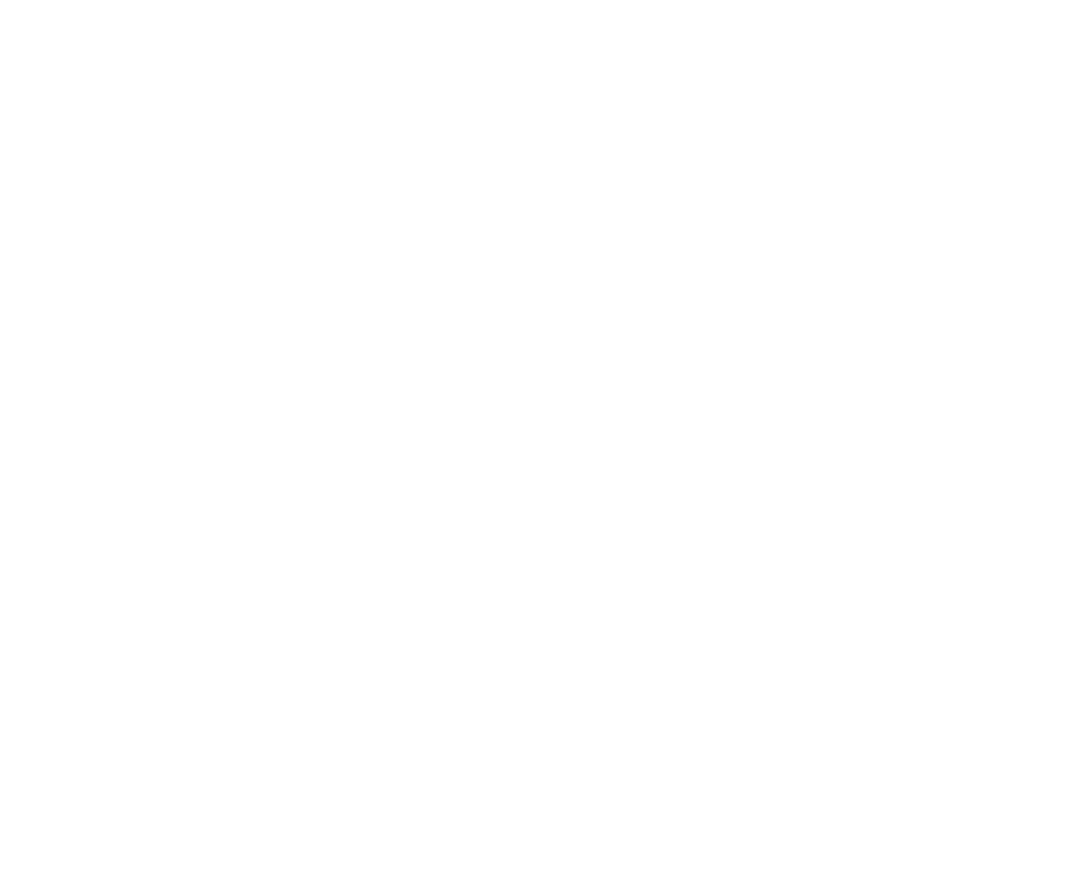
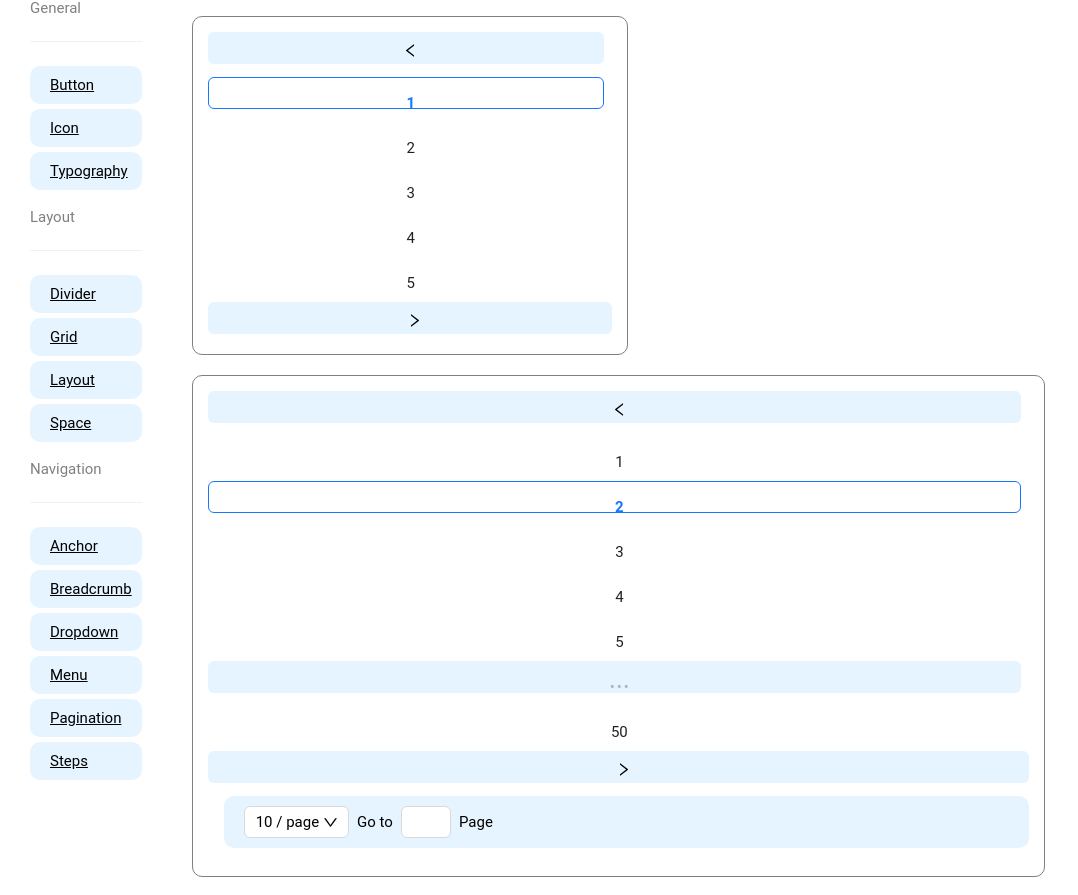
Before and after one commit to Pallab6Sense/AntD-Components, a Next.js app: page /pagination in a window 1280 px wide. Shown: the part 34-929 px from the top of the page, without its empty margins (0-1078 px from the left). Before the commit the page ends 800 px from the top, so only its background shows below. Built offline with nearby package versions, Linux system fonts and the light colour scheme.

Commit message:
Pagination done

```diff
--- a/pages/pagination.js
+++ b/pages/pagination.js
@@ -1,7 +1,43 @@
-export default function Pagination(){
-    return(
-        <>
-        pagination
-        </>
-    )
+import Navigation from '@/Components/Navigation';
+import { Pagination } from 'antd';
+
+export default function Pagi_nation() {
+  const onChange = (pageNumber) => {
+    console.log('Page: ', pageNumber);
+  };
+
+  const itemRender = (_, type, originalElement) => {
+    if (type === 'prev') {
+      return <a>Previous</a>;
+    }
+    if (type === 'next') {
+      return <a>Next</a>;
+    }
+    return originalElement;
+  };
+  return (
+    <>
+      <div className="container">
+        <Navigation></Navigation>
+        <div className="paginationContainer">
+          <div className="paginationExample1">
+            <Pagination defaultCurrent={1} total={50} />
+          </div>
+
+          <div className="paginationExample2">
+            <Pagination
+              showQuickJumper
+              defaultCurrent={2}
+              total={500}
+              onChange={onChange}
+            />
+          </div>
+
+          <div className="paginationExample3">
+            <Pagination total={500} itemRender={itemRender}></Pagination>
+          </div>
+        </div>
+      </div>
+    </>
+  );
 }
--- a/styles/globals.scss
+++ b/styles/globals.scss
@@ -350,3 +350,20 @@
 .menuExample2{
   width: 500px;
 }
+
+.paginationContainer{
+  display: flex;
+  // flex-direction: column;
+  margin: 20px;
+  flex-wrap: wrap;
+}
+
+.paginationExample1,
+.paginationExample2,
+.paginationExample3{
+  @include divStyle();
+}
+
+.paginationExample1{
+  display: flex;
+}
```
